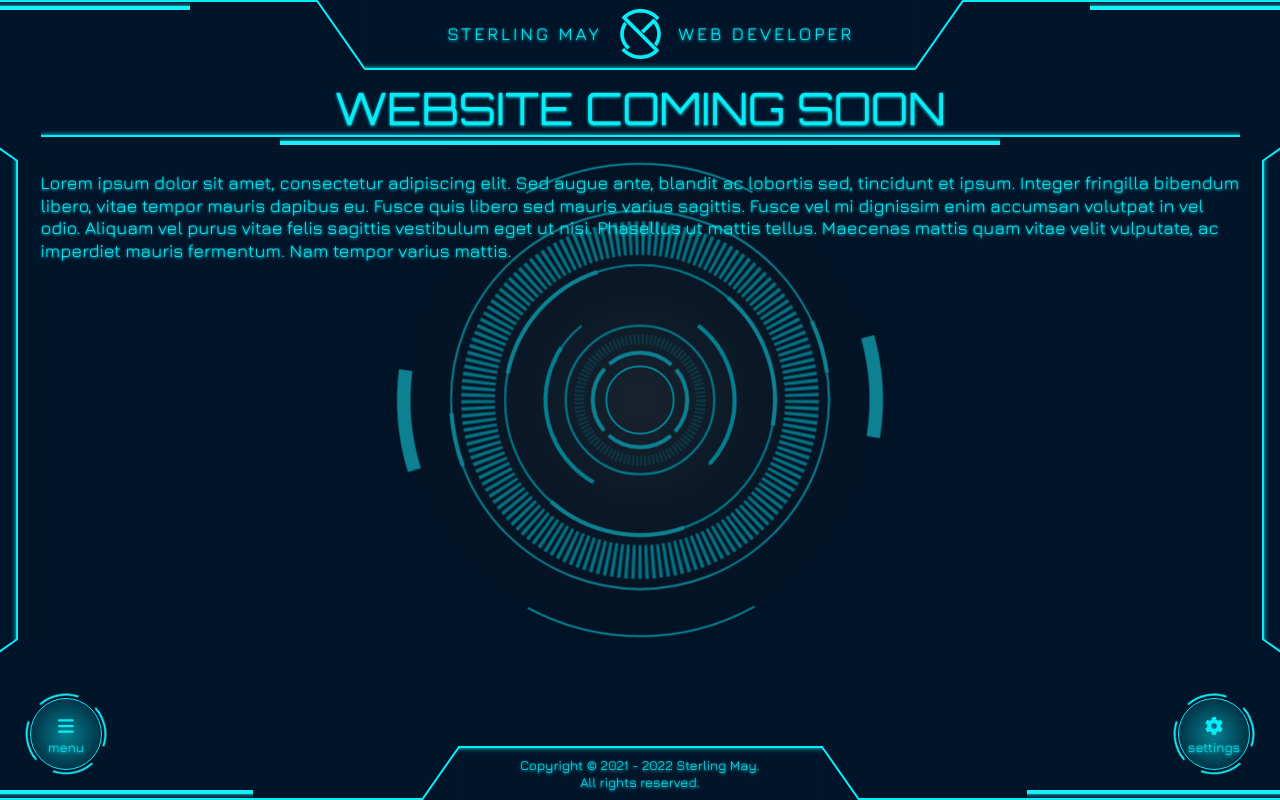
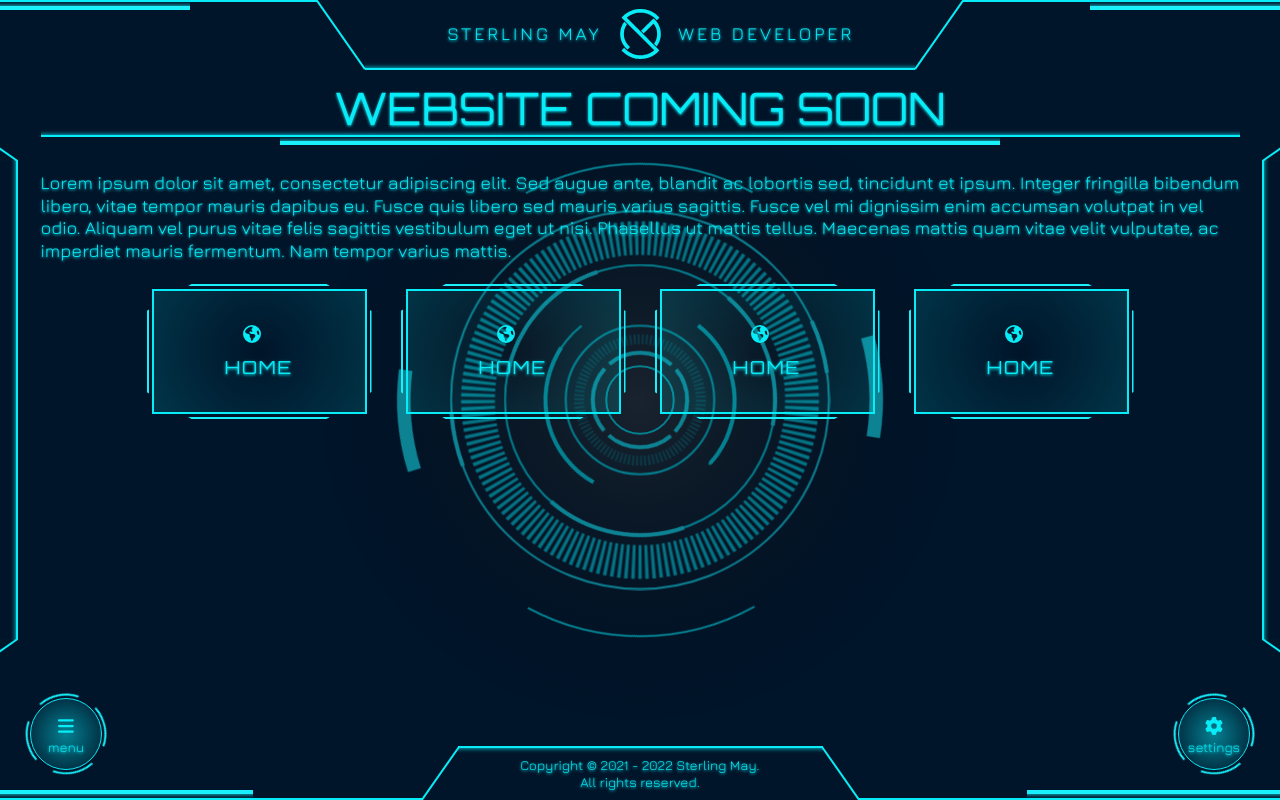
Before and after one commit to ProgrammerSM/SM-WD.com, a Next.js app: page / in a window 1280 px wide. Built offline with nearby package versions, Linux system fonts and the light colour scheme.

Commit message:
finished styling navigation buttons

```diff
--- a/pages/index.js
+++ b/pages/index.js
@@ -2,6 +2,7 @@
 import AnimatedContent from 'components/AnimatedContent'
 import Heading from 'components/Heading'
 import MetaData from 'components/MetaData'
+import NavMenu from 'components/navigaton-menu/NavMenu'
 
 const animatedText = 'Lorem ipsum dolor sit amet, consectetur adipiscing elit. Sed augue ante, blandit ac lobortis sed, tincidunt et ipsum. Integer fringilla bibendum libero, vitae tempor mauris dapibus eu. Fusce quis libero sed mauris varius sagittis. Fusce vel mi dignissim enim accumsan volutpat in vel odio. Aliquam vel purus vitae felis sagittis vestibulum eget ut nisi. Phasellus ut mattis tellus. Maecenas mattis quam vitae velit vulputate, ac imperdiet mauris fermentum. Nam tempor varius mattis.'
 const Home = () => (
@@ -10,6 +11,7 @@ const Home = () => (
     <div>
       <Heading isCenter>Website Coming Soon</Heading>
       <AnimatedContent text={animatedText} />
+      <NavMenu />
     </div>
   </>
 )
--- a/src/components/Header.js
+++ b/src/components/Header.js
@@ -8,6 +8,7 @@ import Logo from './Logo'
 // Data
 import { mediumUp } from 'data/media-queries'
 
+// Styles
 const HeaderStyles = styled.header`
   position: absolute;
   top: 0;
@@ -81,7 +82,6 @@ const HeaderStyles = styled.header`
     gap: var(--space-medium);
 
     span {
-      font-family: var(--header-font);
       font-size: 3vw;
       text-transform: uppercase;
       letter-spacing: 3px;
--- /dev/null
+++ b/src/components/navigaton-menu/NavItem.js
@@ -0,0 +1,141 @@
+// Modules
+import PropTypes from 'prop-types'
+import { useContext } from 'react'
+import styled, { keyframes } from 'styled-components'
+
+// Components
+import { FontAwesomeIcon } from '@fortawesome/react-fontawesome'
+import Link from 'next/link'
+
+// Context
+import { BreakpointContext } from 'context/BreakpointContext'
+import { CurrentThemeContext } from 'context/CurrentThemeContext'
+
+// Data
+import { mediumUp } from 'data/media-queries'
+
+// Styles
+const focusInOut = keyframes`
+  0% {
+    letter-spacing: 1em;
+    filter: blur(12px);
+    opacity: 0;
+  }
+  100% {
+    filter: blur(0px);
+    opacity: 1;
+  }
+`
+
+const NavItemStyles = styled.li`
+
+  .nav-link {
+    position: relative;
+    display: inline-block;
+
+    &:focus,
+    &:hover {
+      .link-content,
+      .hover-box {
+        border-color: var(--accent-color-1);
+      }
+
+      .hover-box {
+        top: -12px;
+        right: -12px;
+        bottom: -12px;
+        left: -12px;
+        border-width: 4px;
+      }
+
+      .link-icon { color: var(--accent-color-1); }
+      .link-title {
+        padding: 0 var(--space-extra-small);
+        color: var(--accent-color-1);
+        border-color: inherit;
+        animation: ${focusInOut} 0.5s cubic-bezier(0.250, 0.460, 0.450, 0.940) both;
+      }
+    }
+  }
+
+  .hover-box {
+    position: absolute;
+    top: -5px;
+    right: -5px;
+    bottom: -5px;
+    left: -5px;
+    border: 2px solid var(--accent-color-1);
+    transition: all .2s;
+    clip-path: polygon(20% 0%, 80% 0%, 100% 20%, 100% 80%, 80% 100%, 20% 100%, 0% 80%, 0% 20%);
+  }
+
+  .link-content {
+    display: inline-flex;
+    flex-direction: column;
+    justify-content: center;
+    align-items: center;
+    width: 215px;
+    height: 50px;
+    border: 2px solid var(--primary-color);
+    transition: all .2s;
+
+    ${mediumUp} {
+      width: 215px;
+      height: 125px;
+    }
+  }
+
+  .link-icon {
+    width: var(--space-giant);
+    margin-bottom: var(--space-extra-small);
+  }
+
+  .link-title {
+    font-family: var(--header-font);
+    text-transform: uppercase;
+    letter-spacing: 2px;
+    border-bottom: 1px solid transparent;
+  }
+`
+
+// REMOVE THIS ICON
+import { faEarthAmericas } from '@fortawesome/free-solid-svg-icons'
+
+// PropTypes
+const propTypes = {}
+const NavItem = () => {
+  const icon = faEarthAmericas
+  const location = '/'
+  const title = 'Home'
+  const breakpoints = useContext(BreakpointContext)
+  const { theme } = useContext(CurrentThemeContext)
+
+  console.log(breakpoints)
+
+  return (
+    <NavItemStyles>
+      <Link
+        passHref
+        href={location}
+      >
+        <a className='nav-link' >
+          <div className='hover-box' />
+          <div
+            className='link-content'
+            style={{ background: `radial-gradient(circle, transparent, ${theme.primaryColor}26)` }}
+          >
+            {!breakpoints.mobile && (
+              <span className='link-icon'>
+                <FontAwesomeIcon icon={icon} />
+              </span>
+            )}
+            <span className='link-title'>{title}</span>
+          </div>
+        </a>
+      </Link>
+    </NavItemStyles>
+  )
+}
+
+NavItem.propTypes = propTypes
+export default NavItem
--- /dev/null
+++ b/src/components/navigaton-menu/NavMenu.js
@@ -0,0 +1,32 @@
+// Modules
+import styled from 'styled-components'
+
+// Components
+import NavItem from './NavItem'
+
+// Styles
+const NavMenuStyles = styled.ul`
+  display: flex;
+  flex-wrap: wrap;
+  justify-content: center;
+  align-items: center;
+  gap: calc(var(--space-extra-large) + 12px);
+  margin: var(--space-extra-large) 0;
+`
+
+const array = [
+  0,
+  1,
+  2,
+  3,
+]
+
+const NavMenu = () => (
+  <NavMenuStyles>
+    {
+      array.map((item, index) => <NavItem key={`nav-item-${index}`} />)
+    }
+  </NavMenuStyles>
+)
+
+export default NavMenu
--- a/src/components/styles/GlobalStyles.js
+++ b/src/components/styles/GlobalStyles.js
@@ -3,7 +3,7 @@ import { createGlobalStyle } from 'styled-components'
 const GlobalStyles = createGlobalStyle`
   :root {
     --primary-font: 'Jura', sans-serif;
-    --header-font: 'Orbitron', sans-serif
+    --header-font: 'Orbitron', sans-serif;
 
     --space-jumbo: 2rem;
     --space-giant: 1.75rem;
--- a/src/context/BreakpointContext.js
+++ b/src/context/BreakpointContext.js
@@ -50,7 +50,7 @@ const BreakpointProvider = ({ children }) => {
   const { ref } = useResizeDetector({ onResize })
 
   return (
-    <BreakpointContext.Provider value={[breakpoints, setBreakpoints]}>
+    <BreakpointContext.Provider value={breakpoints}>
       <div ref={ref}>
         {children}
       </div>
```
